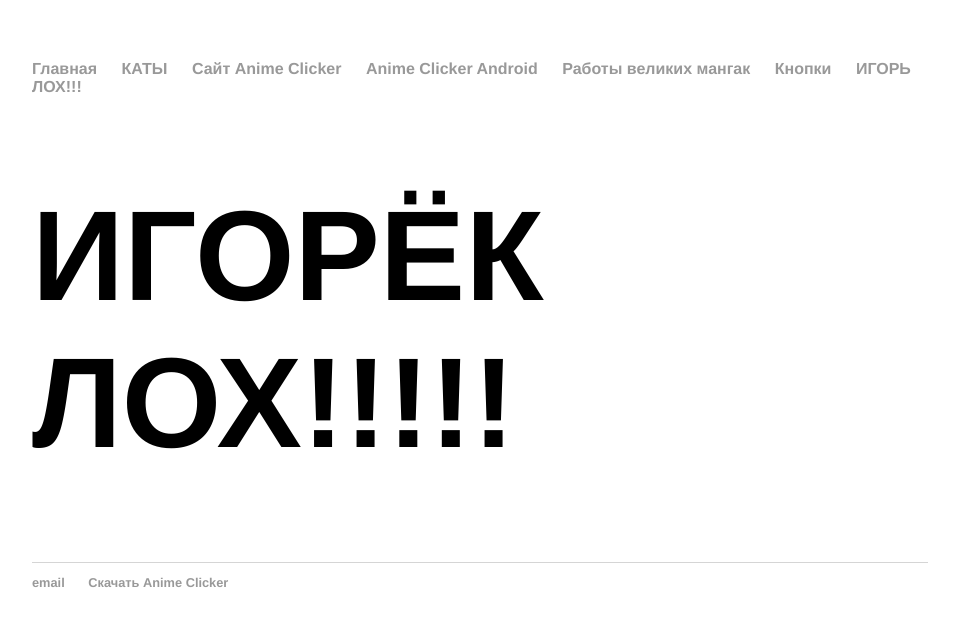
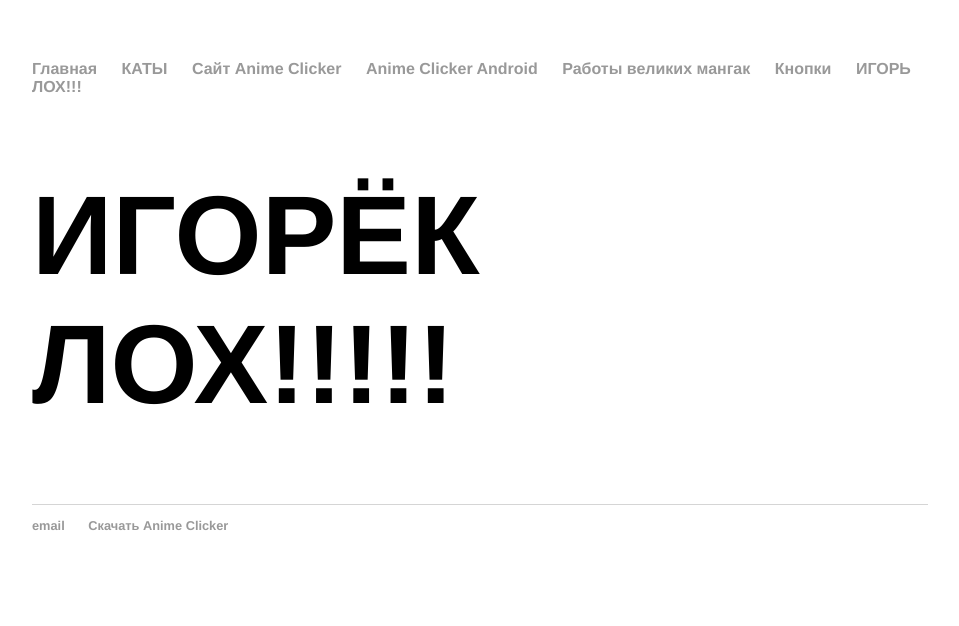
Before and after one commit to catink123/catink123.github.io, a Jekyll site: the page built from igorlox/index.html, in a window 1280 px wide. Shown: the top 626 px of the page, without its empty margins (160-1119 px from the left). Built offline with Jekyll 4.4.1, drawn with Linux system fonts in a browser that asks for light colours.

Commit message:
Update index.html

```diff
--- a/igorlox/index.html
+++ b/igorlox/index.html
@@ -4,5 +4,5 @@ layout: default
 ---
 
 <div class="blurb">
-    <h1 style="font-size:8em">ИГОРЁК ЛОХ!!!!!</h1>
+    <h1 style="font-size:7em">ИГОРЁК ЛОХ!!!!!</h1>
 </div>
```
